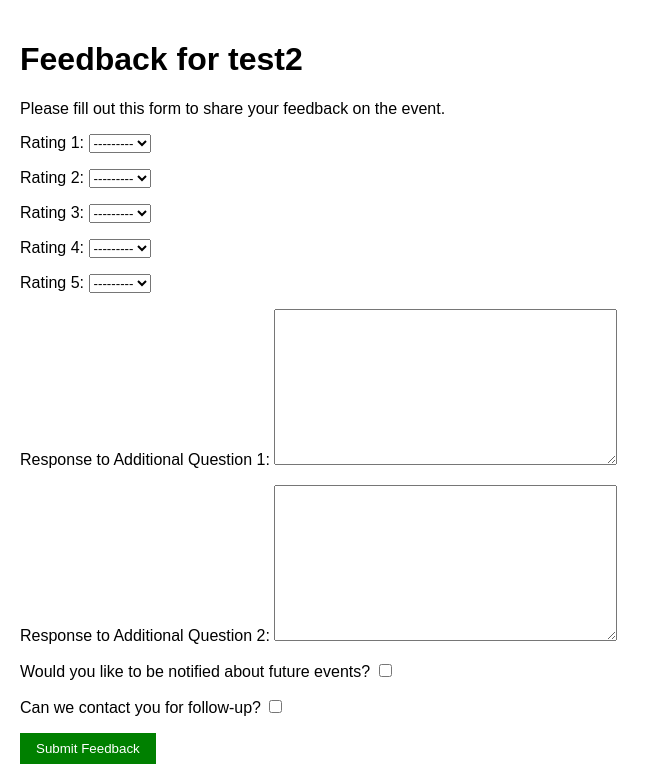
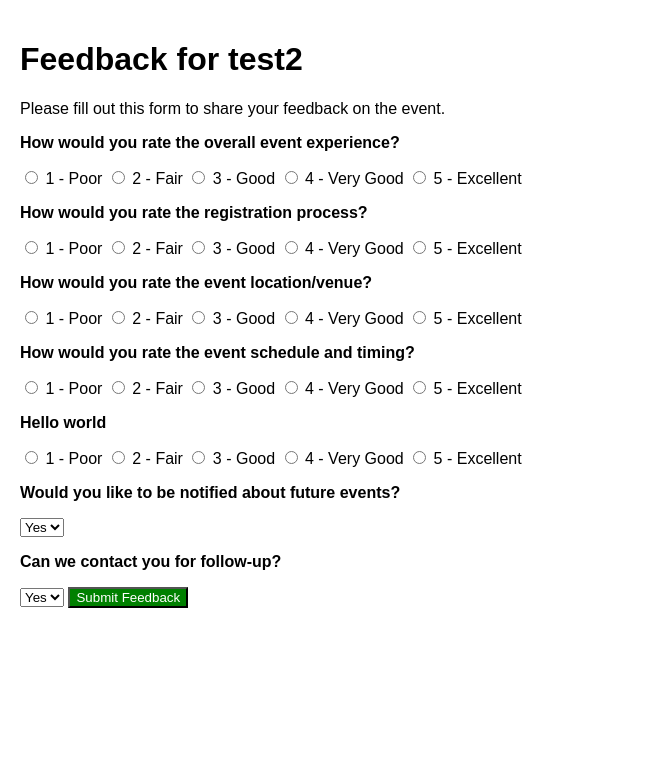
Before and after one commit to nithiyah/Nexus, a Django app: page /events/complete-feedback/3/ in a window 1280 px wide. Shown: the part 80-864 px from the top of the page, without its empty margins (0-660 px from the left). After the commit the page ends 688 px from the top, so only its background shows below. Run offline with Django 5.2, Linux system fonts and the light colour scheme; a user stored in the database is signed in; data comes from the database, SQL or seed files in the repository; both versions use the stored data as it was after the commit.

Commit message:
feedback form: volunteer
When organisation edit form, volunteer gets updated form.

```diff
--- a/events/forms.py
+++ b/events/forms.py
@@ -53,6 +53,9 @@ class EventForm(forms.ModelForm):
 
 
 
+
+
+
 class FeedbackFormForm(forms.ModelForm):
     class Meta:
         model = FeedbackForm
--- a/events/templates/events/complete_feedback_form.html
+++ b/events/templates/events/complete_feedback_form.html
@@ -8,10 +8,67 @@
 
     <form method="post">
         {% csrf_token %}
-        {{ form.as_p }}
 
-        <button type="submit" style="background-color: green; color: white; padding: 8px 16px; border: none; cursor: pointer;">
-            Submit Feedback
-        </button>
+        <!-- Displaying the feedback questions dynamically -->
+        <p><strong>{{ feedback_form.question_1 }}</strong></p>
+        <label><input type="radio" name="rating_1" value="1"> 1 - Poor</label>
+        <label><input type="radio" name="rating_1" value="2"> 2 - Fair</label>
+        <label><input type="radio" name="rating_1" value="3"> 3 - Good</label>
+        <label><input type="radio" name="rating_1" value="4"> 4 - Very Good</label>
+        <label><input type="radio" name="rating_1" value="5"> 5 - Excellent</label>
+
+        <p><strong>{{ feedback_form.question_2 }}</strong></p>
+        <label><input type="radio" name="rating_2" value="1"> 1 - Poor</label>
+        <label><input type="radio" name="rating_2" value="2"> 2 - Fair</label>
+        <label><input type="radio" name="rating_2" value="3"> 3 - Good</label>
+        <label><input type="radio" name="rating_2" value="4"> 4 - Very Good</label>
+        <label><input type="radio" name="rating_2" value="5"> 5 - Excellent</label>
+
+        <p><strong>{{ feedback_form.question_3 }}</strong></p>
+        <label><input type="radio" name="rating_3" value="1"> 1 - Poor</label>
+        <label><input type="radio" name="rating_3" value="2"> 2 - Fair</label>
+        <label><input type="radio" name="rating_3" value="3"> 3 - Good</label>
+        <label><input type="radio" name="rating_3" value="4"> 4 - Very Good</label>
+        <label><input type="radio" name="rating_3" value="5"> 5 - Excellent</label>
+
+        <p><strong>{{ feedback_form.question_4 }}</strong></p>
+        <label><input type="radio" name="rating_4" value="1"> 1 - Poor</label>
+        <label><input type="radio" name="rating_4" value="2"> 2 - Fair</label>
+        <label><input type="radio" name="rating_4" value="3"> 3 - Good</label>
+        <label><input type="radio" name="rating_4" value="4"> 4 - Very Good</label>
+        <label><input type="radio" name="rating_4" value="5"> 5 - Excellent</label>
+
+        <p><strong>{{ feedback_form.question_5 }}</strong></p>
+        <label><input type="radio" name="rating_5" value="1"> 1 - Poor</label>
+        <label><input type="radio" name="rating_5" value="2"> 2 - Fair</label>
+        <label><input type="radio" name="rating_5" value="3"> 3 - Good</label>
+        <label><input type="radio" name="rating_5" value="4"> 4 - Very Good</label>
+        <label><input type="radio" name="rating_5" value="5"> 5 - Excellent</label>
+
+        <!-- Additional open-ended questions -->
+        {% if feedback_form.additional_question_1 %}
+            <p><strong>{{ feedback_form.additional_question_1 }}</strong></p>
+            <textarea name="additional_answer_1"></textarea>
+        {% endif %}
+
+        {% if feedback_form.additional_question_2 %}
+            <p><strong>{{ feedback_form.additional_question_2 }}</strong></p>
+            <textarea name="additional_answer_2"></textarea>
+        {% endif %}
+
+        <!-- Follow-up options -->
+        <p><strong>Would you like to be notified about future events?</strong></p>
+        <select name="notify_future_events">
+            <option value="True">Yes</option>
+            <option value="False">No</option>
+        </select>
+
+        <p><strong>Can we contact you for follow-up?</strong></p>
+        <select name="allow_follow_up_contact">
+            <option value="True">Yes</option>
+            <option value="False">No</option>
+        </select>
+
+        <button type="submit" style="background-color: green; color: white;">Submit Feedback</button>
     </form>
 {% endblock %}
```
Also changed, not shown: events/templates/events/view_feedback.html (+20 -2 lines), db.sqlite3.
